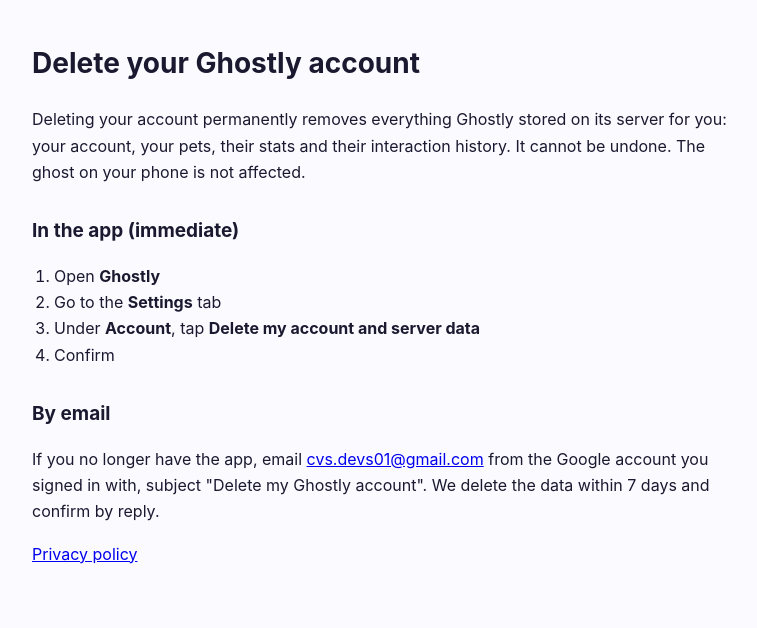
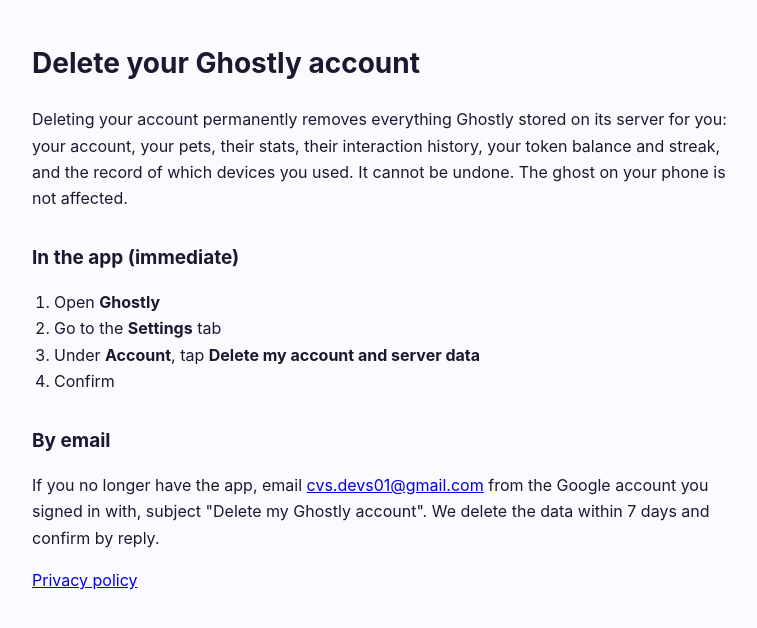
Before and after one commit to shashanking/ghostly-privacy, a plain HTML site: page delete-account.html in a window 1280 px wide. Shown: the whole page, without its empty margins (248-1005 px from the left). Drawn offline with Linux system fonts and the light colour scheme.

Commit message:
Update the policy to match the app it describes
- Signed out the app makes three download-only requests, not one.
- Say plainly that the server logs request IPs, as any web server does, what
  they are for and what they are not used for.
- The children section no longer contradicts the list of what is collected
  when you sign in.
- Add Google's own parts: Sign in with Google, and the Play update check.
- Retention stated: kept until you delete it, no automatic expiry.
- Deletion page lists the token balance, streak and device records too.

```diff
--- a/delete-account.html
+++ b/delete-account.html
@@ -5,7 +5,8 @@
 </head><body>
 <h1>Delete your Ghostly account</h1>
 <p>Deleting your account permanently removes everything Ghostly stored on its server for you: your
-account, your pets, their stats and their interaction history. It cannot be undone. The ghost on
+account, your pets, their stats, their interaction history, your token balance and streak,
+and the record of which devices you used. It cannot be undone. The ghost on
 your phone is not affected.</p>
 <h2>In the app (immediate)</h2>
 <ol><li>Open <strong>Ghostly</strong></li><li>Go to the <strong>Settings</strong> tab</li>
```
